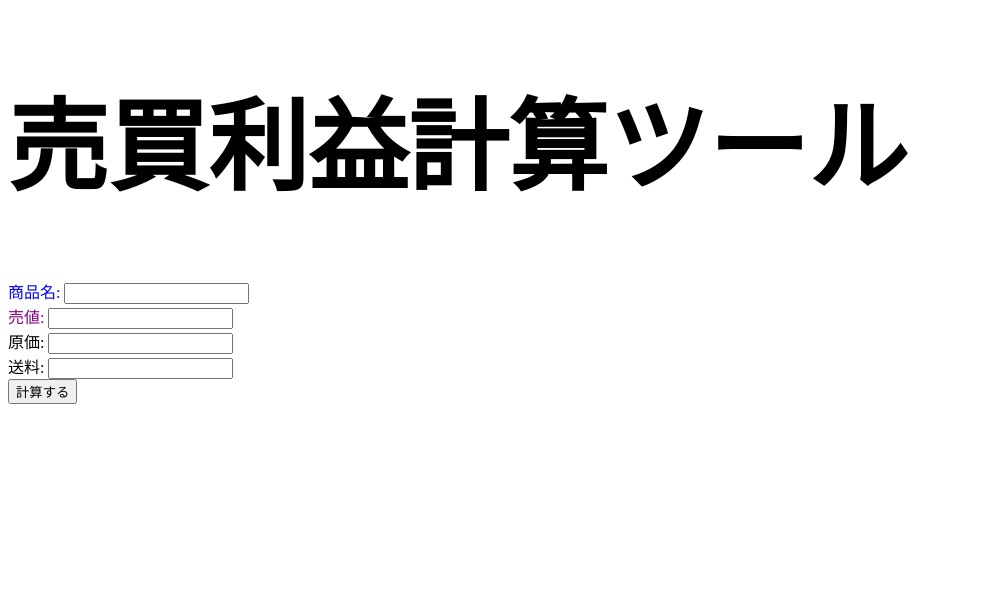
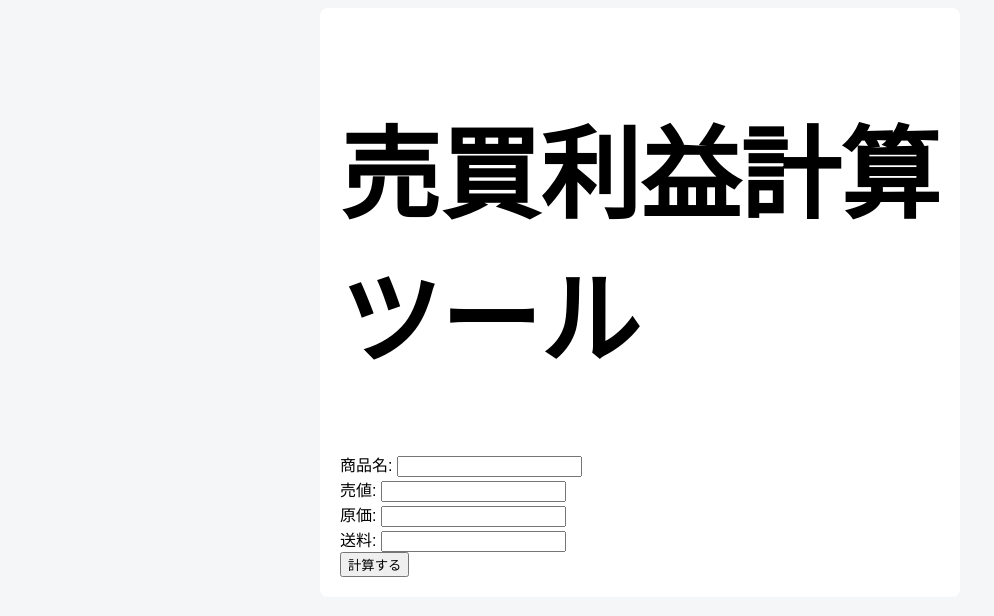
Before and after one commit to raiha-4368/MyResaleTool_Flask, a Flask app: page / in a window 1280 px wide. Shown: the top 616 px of the page, without its empty margins (0-994 px from the left). Run offline with Flask 3, Linux system fonts and the light colour scheme.

Commit message:
[UPDATE] cssによるhtmlページの改修

```diff
--- a/static/css/style.css
+++ b/static/css/style.css
@@ -1,7 +1,19 @@
 /* 要素によるスタイルの適用 */
+/* Flaskは この構造でしかCSSを配信しません */
 
-p {
-  color: red;
+body {
+  font-family: arial, sans-serif;
+  background-color: #f4f6f8;
+}
+
+/* classによるスタイルの適用 */
+/* 背景が薄グレーになり、白いカードが中央に出る */
+.container {
+  width: 600px;
+  margin: 0 auto;
+  padding: 20px;
+  background: white;
+  border-radius: 8px;
 }
 
 h1 {
@@ -10,9 +22,11 @@ h1 {
 
 /* idによるスタイルの適用 */
 #name {
-	color: blue;
+  /* テスト用なのでコメントアウト */
+	/*color: blue; */
 }
-/* classによるスタイルの適用 */
-.price {
-		color: purple;
+
+#price {
+    /* テスト用なのでコメントアウト */
+		/*color: purple;*/
 }
--- a/templates/index.html
+++ b/templates/index.html
@@ -1,11 +1,14 @@
 <!DOCTYPE html>
 <html lang="jp">
+
 <head>
   <mata charaset="UTF-8">
     <link rel="stylesheet" href="{{ url_for('static', filename='css/style.css')}}" type="text/css">
     <title>売買利益計算ツール</title>
 </head>
+
 <body>
+  <div class="container">
     <h1>売買利益計算ツール</h1>
 
     <form method="post">
@@ -13,15 +16,15 @@
         商品名:
         <input type="text" name="name">
       </div>
-    <div class="price">
+      <div id="price">
         売値:
         <input type="text" name="price">
       </div>
-    <div>
+      <div id="cost_price">
         原価:
         <input type="text" name="cost_price">
       </div>
-    <div>
+      <div id="shipping">
         送料:
         <input type="text" name="shipping">
       </div>
@@ -40,5 +43,7 @@
       <font color="red">{{ result.judge }}</font>
     </p>
     {% endif %}
+  </div>
 </body>
+
 </html>
```
Also changed, not shown: templates/style.css (deleted, +0 -19 lines), README.md, 2 other files. Lines whose indentation alone changed are shown as unchanged.
